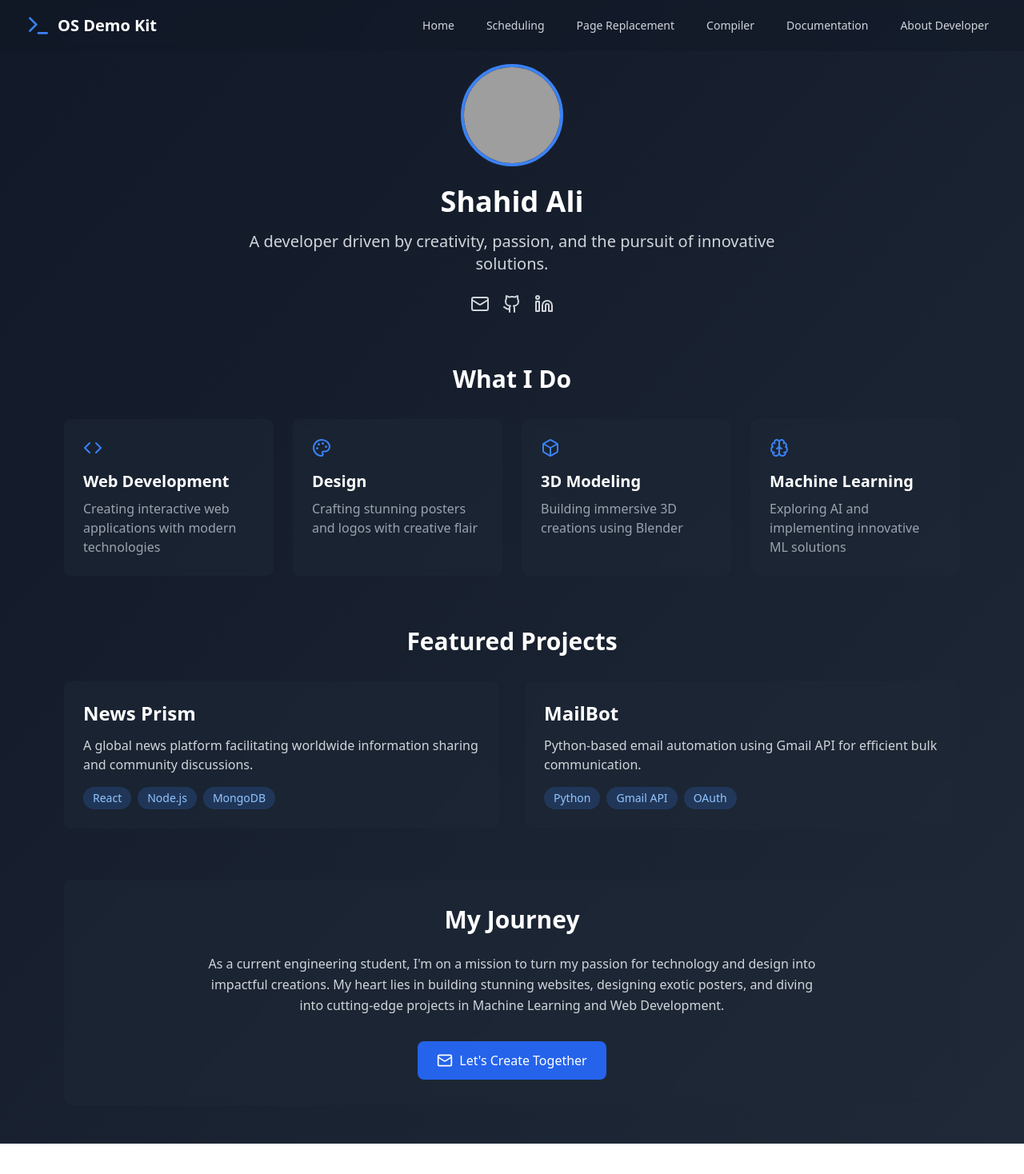
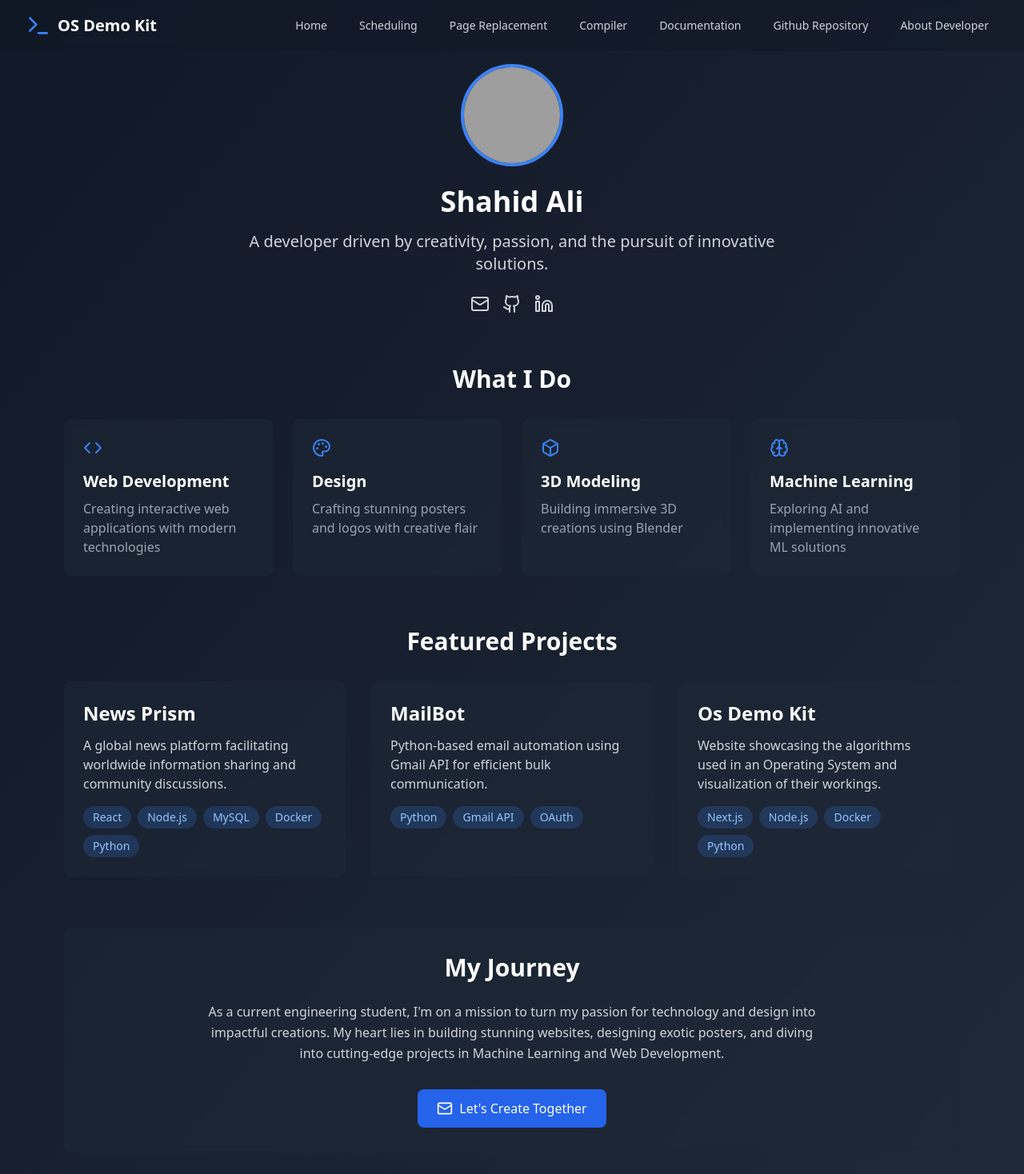
Before and after one commit to Dyr0tH/OS-demo-KIT, a React (Vite) app: page /about in a window 1280 px wide. Shown: the top 1468 px of the page at 80% size. Before the commit the page ends 1430 px from the top, so only its background shows below. Built offline with nearby package versions, Linux system fonts and the light colour scheme; grey boxes are pictures that could not be loaded.

Commit message:
Added a button in nav bar pointing to github repo and added another showcase project in about-developer page

```diff
--- a/src/components/AboutPage.tsx
+++ b/src/components/AboutPage.tsx
@@ -32,12 +32,17 @@ export default function AboutPage() {
     {
       title: "News Prism",
       description: "A global news platform facilitating worldwide information sharing and community discussions.",
-      tech: ["React", "Node.js", "MongoDB"]
+      tech: ["React", "Node.js", "MySQL", "Docker", "Python"]
     },
     {
       title: "MailBot",
       description: "Python-based email automation using Gmail API for efficient bulk communication.",
       tech: ["Python", "Gmail API", "OAuth"]
+    },
+    {
+      title: "Os Demo Kit",
+      description: "Website showcasing the algorithms used in an Operating System and visualization of their workings.",
+      tech: ["Next.js", "Node.js", "Docker", "Python"]
     }
   ];
 
@@ -86,7 +91,7 @@ export default function AboutPage() {
         {/* Projects Section */}
         <div className="mb-16">
           <h2 className="text-3xl font-bold text-center mb-8">Featured Projects</h2>
-          <div className="grid grid-cols-1 md:grid-cols-2 gap-8">
+          <div className="grid grid-cols-1 md:grid-cols-3 gap-8">
             {projects.map((project, index) => (
               <div key={index} className="bg-gray-800/50 backdrop-blur-sm rounded-lg p-6">
                 <h3 className="text-2xl font-semibold mb-3">{project.title}</h3>
--- a/src/components/Navigation.tsx
+++ b/src/components/Navigation.tsx
@@ -31,6 +31,7 @@ export default function Navigation() {
               <a href="/page-replacement" className="text-gray-300 hover:text-white px-3 py-2 rounded-md text-sm font-medium">Page Replacement</a>
               <a href="/compiler" className="text-gray-300 hover:text-white px-3 py-2 rounded-md text-sm font-medium">Compiler</a>
               <a href="/documentation" className="text-gray-300 hover:text-white px-3 py-2 rounded-md text-sm font-medium">Documentation</a>
+              <a href="https://github.com/Dyr0tH/OS-demo-KIT" className="text-gray-300 hover:text-white px-3 py-2 rounded-md text-sm font-medium">Github Repository</a>
               <a href="/about" className="text-gray-300 hover:text-white px-3 py-2 rounded-md text-sm font-medium">About Developer</a>
             </div>
           </div>
@@ -46,6 +47,7 @@ export default function Navigation() {
             <a href="/page-replacement" className="text-gray-300 hover:text-white block px-3 py-2 rounded-md text-base font-medium">Page Replacement</a>
             <a href="/compiler" className="text-gray-300 hover:text-white block px-3 py-2 rounded-md text-base font-medium">Compiler</a>
             <a href="/documentation" className="text-gray-300 hover:text-white block px-3 py-2 rounded-md text-base font-medium">Documentation</a>
+            <a href="https://github.com/Dyr0tH/OS-demo-KIT" className="text-gray-300 hover:text-white px-3 py-2 rounded-md text-sm font-medium">Github Repository</a>
             <a href="/about" className="text-gray-300 hover:text-white block px-3 py-2 rounded-md text-base font-medium">About Developer</a>
           </div>
         </div>
```
